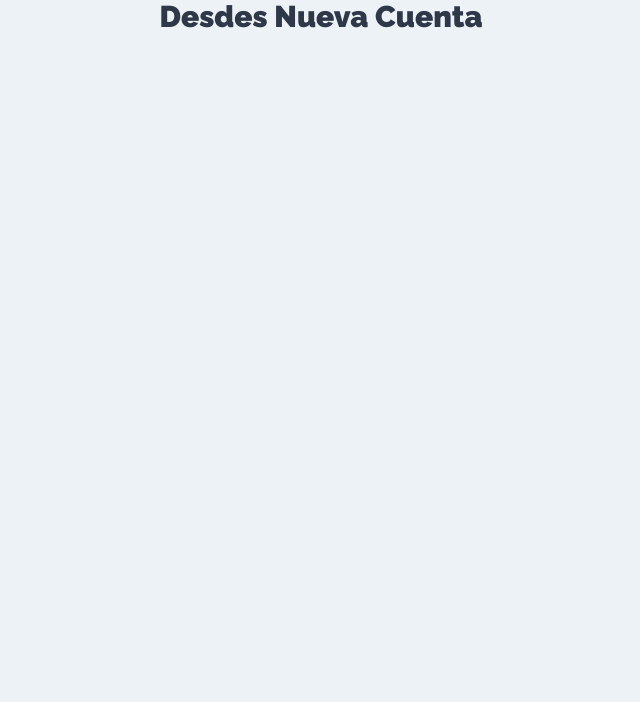
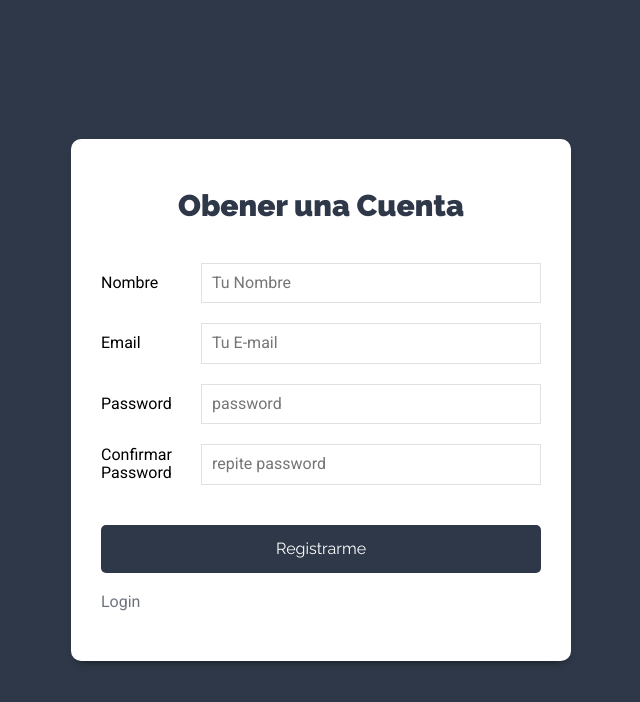
Before and after one commit to navnelson7/manejador_de_proyectos, a React (Create React App) app: page /nueva-cuenta in a window 1280 px wide. Shown: the top 702 px of the page, without its empty margins (319-959 px from the left). Built offline with nearby package versions, Linux system fonts and the light colour scheme.

Commit message:
Agregando el sidebar component en Proyectos

```diff
--- a/src/components/auth/Login.js
+++ b/src/components/auth/Login.js
@@ -1,13 +1,36 @@
-import React from 'react';
+import React, { useState } from 'react';
+import {Link} from 'react-router-dom';
 const Login = () => {
-    const onChange = () => {
+    //state para iniciar sesion
+    const [usuario, guardarUsuario] = useState({
+        email: '',
+        password: ''
+    });
+    //extraer del usuario email y password
+    const {email, password} = usuario;
+
+    const onChange = e => {
+        guardarUsuario({
+            ...usuario,
+            [e.target.name] : e.target.value
+        })
+    }
+
+    //cuando el usuario inicia sesion
+    const onSubmit =  e => {
+        e.preventDefault();
+        //validar que no hayan campos vacios
+
+        //pasar a la accion
 
     }
     return (
         <div className="form-usuario">
             <div className="contenedor-form sombra-dark">
                 <h1>Iniciar Sesion</h1>
-                <fom>
+                <fom
+                    onSubmit={onSubmit}
+                >
                     <div className="campo-form">
                         <label htmlFor="email">Email</label>
                         <input
@@ -15,6 +38,7 @@ const Login = () => {
                             id="email"
                             name="email"
                             placeholder="Tu E-mail"
+                            value={email}
                             onChange={onChange}
                         />
                     </div>
@@ -25,6 +49,7 @@ const Login = () => {
                             id="password"
                             name="password"
                             placeholder="password"
+                            value={password}
                             onChange={onChange}
                         />
                     </div>
@@ -36,6 +61,9 @@ const Login = () => {
                         />
                     </div>
                 </fom>
+                <Link to="nueva-cuenta" className="enlace-cuenta">
+                    Obtener Cuenta
+                </Link>
             </div>
         </div>
      );
--- a/src/components/auth/NuevaCuenta.js
+++ b/src/components/auth/NuevaCuenta.js
@@ -1,8 +1,96 @@
-import React from 'react';
+import React, { useState } from 'react';
+import {Link} from 'react-router-dom';
 const NuevaCuenta = () => {
+    //state para iniciar sesion
+    const [usuario, guardarUsuario] = useState({
+        nombre: '',
+        email: '',
+        password: '',
+        confirmar: ''
+    });
+    //extraer del usuario email y password
+    const {nombre,email, password, confirmar} = usuario;
+
+    const onChange = e => {
+        guardarUsuario({
+            ...usuario,
+            [e.target.name] : e.target.value
+        })
+    }
+
+    //cuando el usuario inicia sesion
+    const onSubmit =  e => {
+        e.preventDefault();
+        //validar que no hayan campos vacios
+
+        //pasar a la accion
+
+    }
     return (
-        <h1>Desdes Nueva Cuenta</h1>
+        <div className="form-usuario">
+            <div className="contenedor-form sombra-dark">
+                <h1>Obener una Cuenta</h1>
+                <fom
+                    onSubmit={onSubmit}
+                >
+                    <div className="campo-form">
+                        <label htmlFor="nombre">Nombre</label>
+                        <input
+                            type="text"
+                            id="nombre"
+                            name="nombre"
+                            placeholder="Tu Nombre"
+                            value={nombre}
+                            onChange={onChange}
+                        />
+                    </div>
+                    <div className="campo-form">
+                        <label htmlFor="email">Email</label>
+                        <input
+                            type="email"
+                            id="email"
+                            name="email"
+                            placeholder="Tu E-mail"
+                            value={email}
+                            onChange={onChange}
+                        />
+                    </div>
+                    <div className="campo-form">
+                        <label htmlFor="password">Password</label>
+                        <input
+                            type="password"
+                            id="password"
+                            name="password"
+                            placeholder="password"
+                            value={password}
+                            onChange={onChange}
+                        />
+                    </div>
+                    <div className="campo-form">
+                        <label htmlFor="confirmar">Confirmar Password</label>
+                        <input
+                            type="password"
+                            id="password"
+                            name="password"
+                            placeholder="repite password"
+                            value={confirmar}
+                            onChange={onChange}
+                        />
+                    </div>
+                    <div className="campo-form">
+                        <input
+                            type="submit"
+                            className="btn btn-primario btn-block"
+                            value="Registrarme"
+                        />
+                    </div>
+                </fom>
+                <Link to="/" className="enlace-cuenta">
+                   Login
+                </Link>
+            </div>
+        </div>
      );
 }
 
-export default NuevaCuenta;
+export default NuevaCuenta
--- /dev/null
+++ b/src/components/layouts/Sidebar.js
@@ -0,0 +1,15 @@
+import React from 'react';
+import NuevoProyecto from '../proyectos/NuevoProyecto';
+const Sidebar = () => {
+    return (
+        <aside>
+            <h1>ADMIN<span>Proyectos</span></h1>
+            <NuevoProyecto />
+            <div className="proyectos">
+                <h2>Tus Proyectos</h2>
+            </div>
+        </aside>
+     );
+}
+
+export default Sidebar;
--- /dev/null
+++ b/src/components/proyectos/NuevoProyecto.js
@@ -0,0 +1,28 @@
+import React, {Fragment} from 'react';
+const NuevoProyecto = () => {
+    return (
+        <Fragment>
+            <button
+            type="button"
+            className="btn btn-block btn-primario"
+        > Nuevo Proyecto</button>
+        <form
+            className="formulario-nuevo-proyecto"
+        >
+            <input
+                type="text"
+                className="input-text"
+                placeholder="Nombre Proyecto"
+                name="nombre"
+            />
+            <input
+                type="submit"
+                className="btn btn-primario btn-block"
+                value="Agregar"
+            />
+        </form>
+        </Fragment>
+     );
+}
+
+export default NuevoProyecto;
--- a/src/components/proyectos/Proyectos.js
+++ b/src/components/proyectos/Proyectos.js
@@ -1,7 +1,17 @@
 import React from 'react';
+import Sidebar from '../layouts/Sidebar'
 const Proyectos = () => {
     return (
-        <h1>Desdes Proyectos</h1>
+        <div className="contenedor-app">
+            <Sidebar />
+            <div className="seccion-principal">
+                <main>
+                    <div className="contenedor-tareas">
+
+                    </div>
+                </main>
+            </div>
+        </div>
      );
 }
 
```
